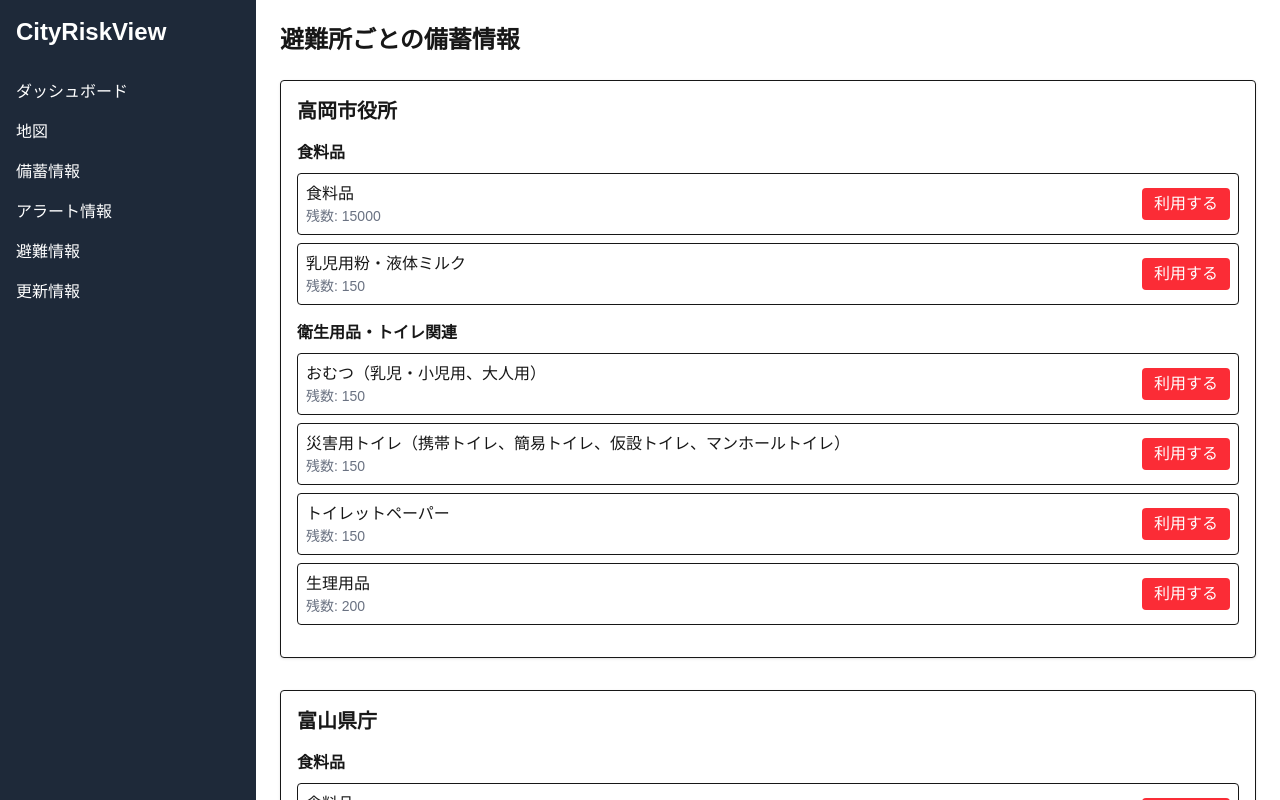
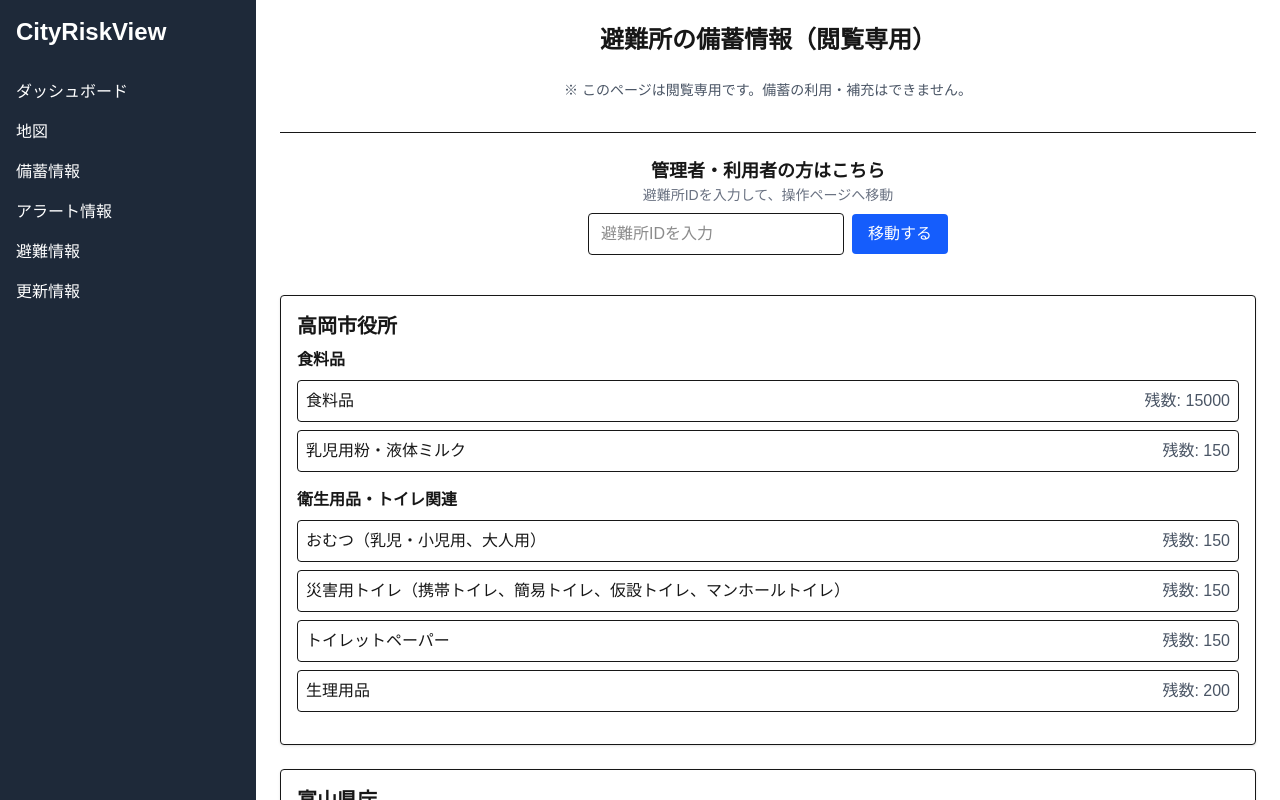
Before and after one commit to s-taku0502/CityRiskView, a Next.js app: page /stock in a window 1280 px wide. Built offline with nearby package versions, Linux system fonts and the light colour scheme.

Commit message:
デフォルトの閲覧画面を設定

```diff
--- a/app/stock/page.js
+++ b/app/stock/page.js
@@ -1,67 +1,54 @@
 'use client';
-
 import { useState } from 'react';
+import { useRouter } from 'next/navigation';
 import { mockShelters } from '@/app/evacuation/EvacuationMockData';
 import baseStockData from '@/data/ShelterStocks.json';
 
-export default function StockPage() {
-  const [shelters, setShelters] = useState(
-    mockShelters.map((shelter) => ({
-      ...shelter,
-      stock: (baseStockData[shelter.id] || []).map((item) => ({
-        ...item,
-        clicked: false, // 押した感覚用のフラグ
-      })),
-    }))
-  );
+export default function StockViewPage() {
+  const [shelterId, setShelterId] = useState('');
+  const router = useRouter();
 
-  const handleUseStock = (shelterId, itemId) => {
-    setShelters((prev) =>
-      prev.map((shelter) => {
-        if (shelter.id !== shelterId) return shelter;
-
-        const updatedStock = shelter.stock.map((item) => {
-          if (item.id === itemId) {
-            return {
-              ...item,
-              counts: Math.max(0, item.counts - 1),
-              clicked: true, // 押した瞬間
-            };
+  const handleAccess = () => {
+    if (shelterId.trim()) {
+      router.push(`/stock/manage?id=${shelterId}`);
     }
-          return item;
-        });
-
-        // 300ms 後に clicked を false に戻す
-        setTimeout(() => {
-          setShelters((prev2) =>
-            prev2.map((shelter2) => {
-              if (shelter2.id !== shelterId) return shelter2;
-
-              return {
-                ...shelter2,
-                stock: shelter2.stock.map((item) =>
-                  item.id === itemId ? { ...item, clicked: false } : item
-                ),
-              };
-            })
-          );
-        }, 300);
-
-        return { ...shelter, stock: updatedStock };
-      })
-    );
   };
 
   return (
-    <div className="p-6">
-      <h2 className="text-2xl font-bold mb-6">避難所ごとの備蓄情報</h2>
+    <div className="p-6 space-y-6">
+      <h2 className="text-2xl font-bold text-center">避難所の備蓄情報（閲覧専用）</h2>
+      <p className="text-center text-sm text-gray-600">
+        ※ このページは閲覧専用です。備蓄の利用・補充はできません。
+      </p>
 
-      {shelters.map((shelter) => (
-        <div key={shelter.id} className="mb-8 border rounded p-4 bg-white shadow">
-          <h3 className="text-xl font-semibold mb-4">{shelter.name}</h3>
+      {/* 管理者・利用者向けアクセスフォーム */}
+      <div className="mt-8 p-4 border-t pt-6 text-center">
+        <h4 className="font-semibold text-lg">管理者・利用者の方はこちら</h4>
+        <p className="text-sm text-gray-500 mb-2">避難所IDを入力して、操作ページへ移動</p>
+        <input
+          type="text"
+          value={shelterId}
+          onChange={(e) => setShelterId(e.target.value)}
+          placeholder="避難所IDを入力"
+          className="border px-3 py-2 rounded w-64"
+        />
+        <button
+          onClick={handleAccess}
+          className="ml-2 px-4 py-2 bg-blue-600 text-white rounded hover:bg-blue-700"
+        >
+          移動する
+        </button>
+      </div>
+
+      {mockShelters.map((shelter) => {
+        const stock = baseStockData[shelter.id] || [];
+
+        return (
+          <div key={shelter.id} className="border rounded p-4 shadow bg-white">
+            <h3 className="text-xl font-semibold mb-2">{shelter.name}</h3>
 
             {Object.entries(
-            shelter.stock.reduce((acc, item) => {
+              stock.reduce((acc, item) => {
                 if (!acc[item.category]) acc[item.category] = [];
                 acc[item.category].push(item);
                 return acc;
@@ -71,30 +58,17 @@ export default function StockPage() {
                 <h4 className="text-md font-bold mb-2">{category}</h4>
                 <ul className="space-y-2">
                   {items.map((item) => (
-                  <li
-                    key={item.id}
-                    className="flex justify-between items-center border p-2 rounded"
-                  >
-                    <div>
-                      <p className="font-medium">{item.name}</p>
-                      <p className="text-sm text-gray-500">残数: {item.counts}</p>
-                    </div>
-                    <button
-                      onClick={() => handleUseStock(shelter.id, item.id)}
-                      className={`px-3 py-1 rounded text-white transition-transform duration-150
-                        ${item.counts <= 0 ? 'bg-gray-600 cursor-not-allowed' : 'bg-red-500 hover:bg-red-800'}
-                        ${item.clicked ? 'scale-95' : ''}`}
-                      disabled={item.counts <= 0}
-                    >
-                      利用する
-                    </button>
+                    <li key={item.id} className="flex justify-between border p-2 rounded">
+                      <span>{item.name}</span>
+                      <span className="text-gray-600">残数: {item.counts}</span>
                     </li>
                   ))}
                 </ul>
               </div>
             ))}
           </div>
-      ))}
+        );
+      })}
     </div>
   );
 }
```
Lines whose indentation alone changed are shown as unchanged.
